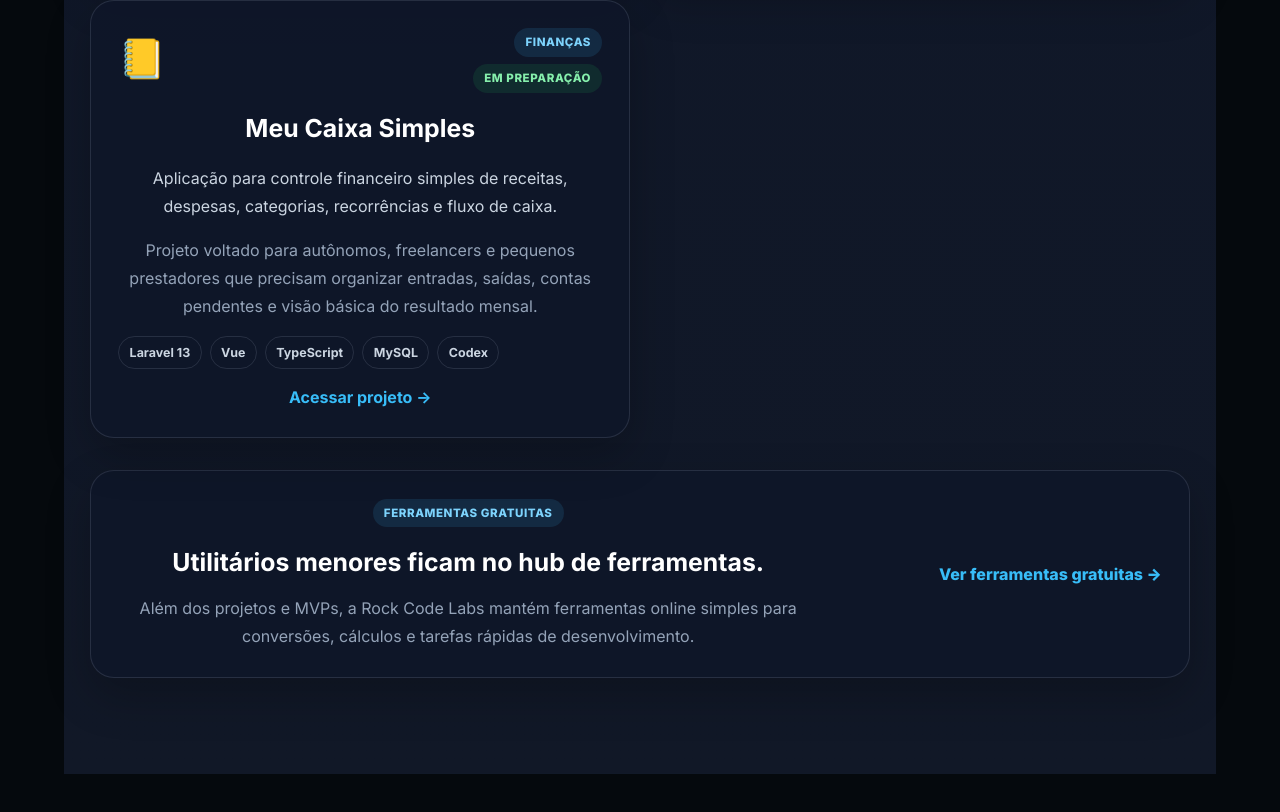
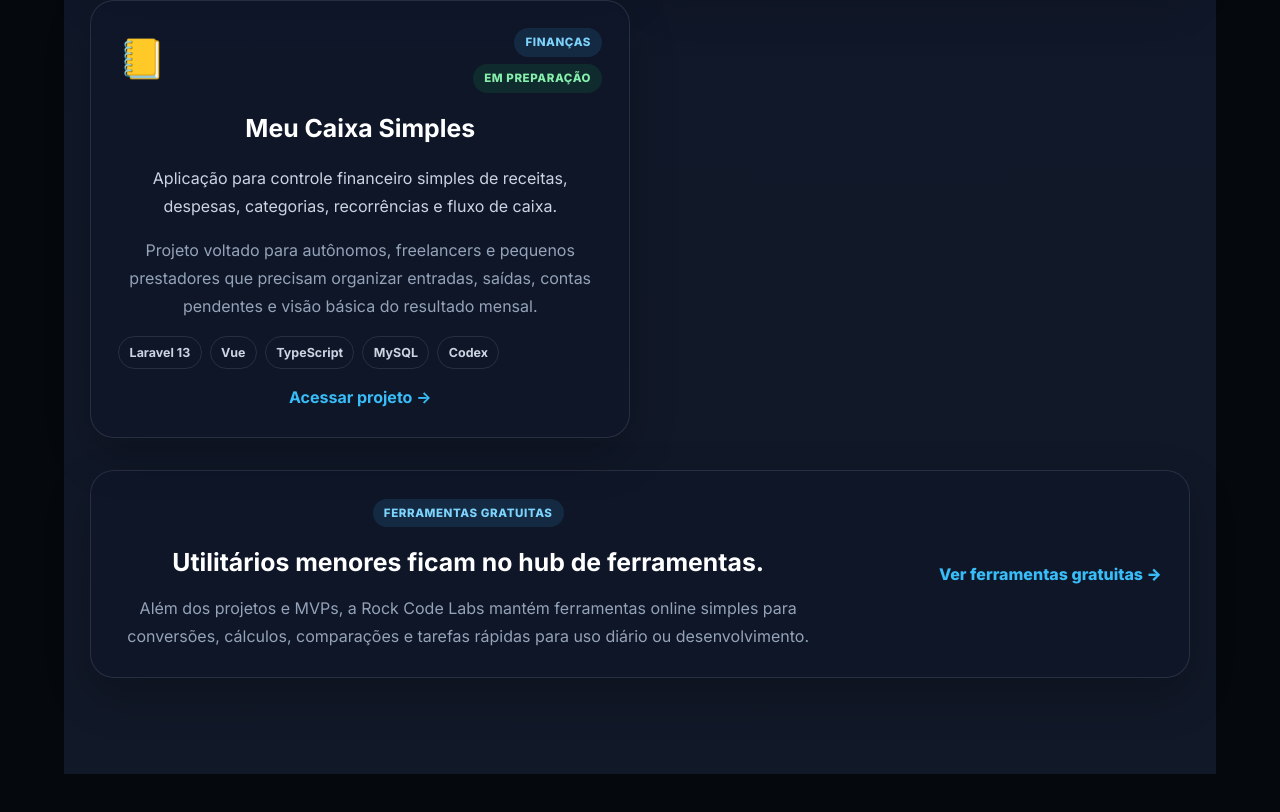
Before and after one commit to dmarostega/rockcode-front-end-vuejs, a Vue app: page /apps in a window 1280 px wide. Shown: the part 3546-4358 px from the top of the page. Built offline with nearby package versions, Linux system fonts and the light colour scheme.

Commit message:
Ajusta copy do link para ferramentas em apps

```diff
--- a/src/views/AppsView.vue
+++ b/src/views/AppsView.vue
@@ -259,7 +259,7 @@ const projects = [
           <h2 id="related-tools-title">Utilitários menores ficam no hub de ferramentas.</h2>
           <p>
             Além dos projetos e MVPs, a Rock Code Labs mantém ferramentas online simples para
-            conversões, cálculos e tarefas rápidas de desenvolvimento.
+            conversões, cálculos, comparações e tarefas rápidas para uso diário ou desenvolvimento.
           </p>
         </div>
 
```
